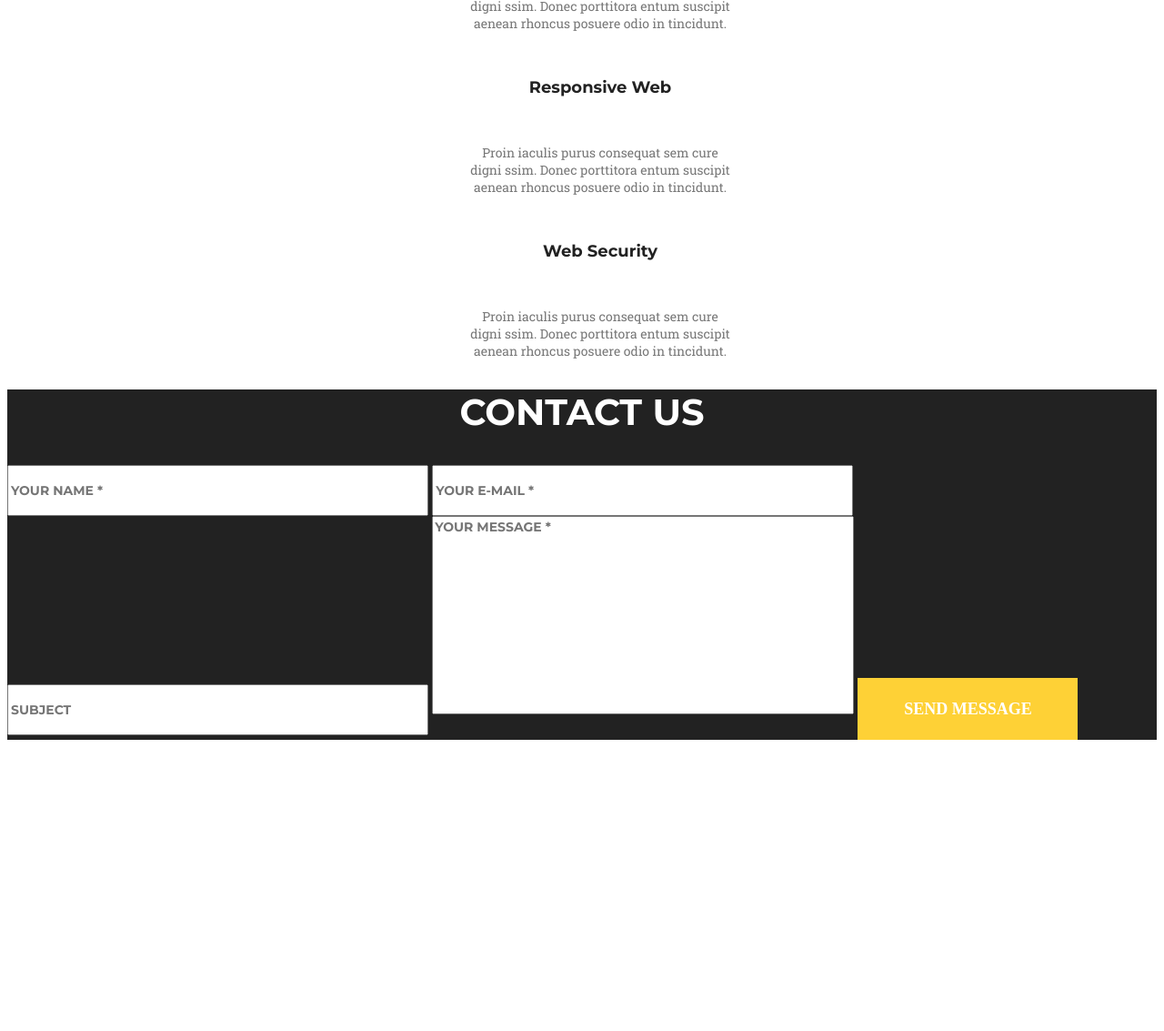
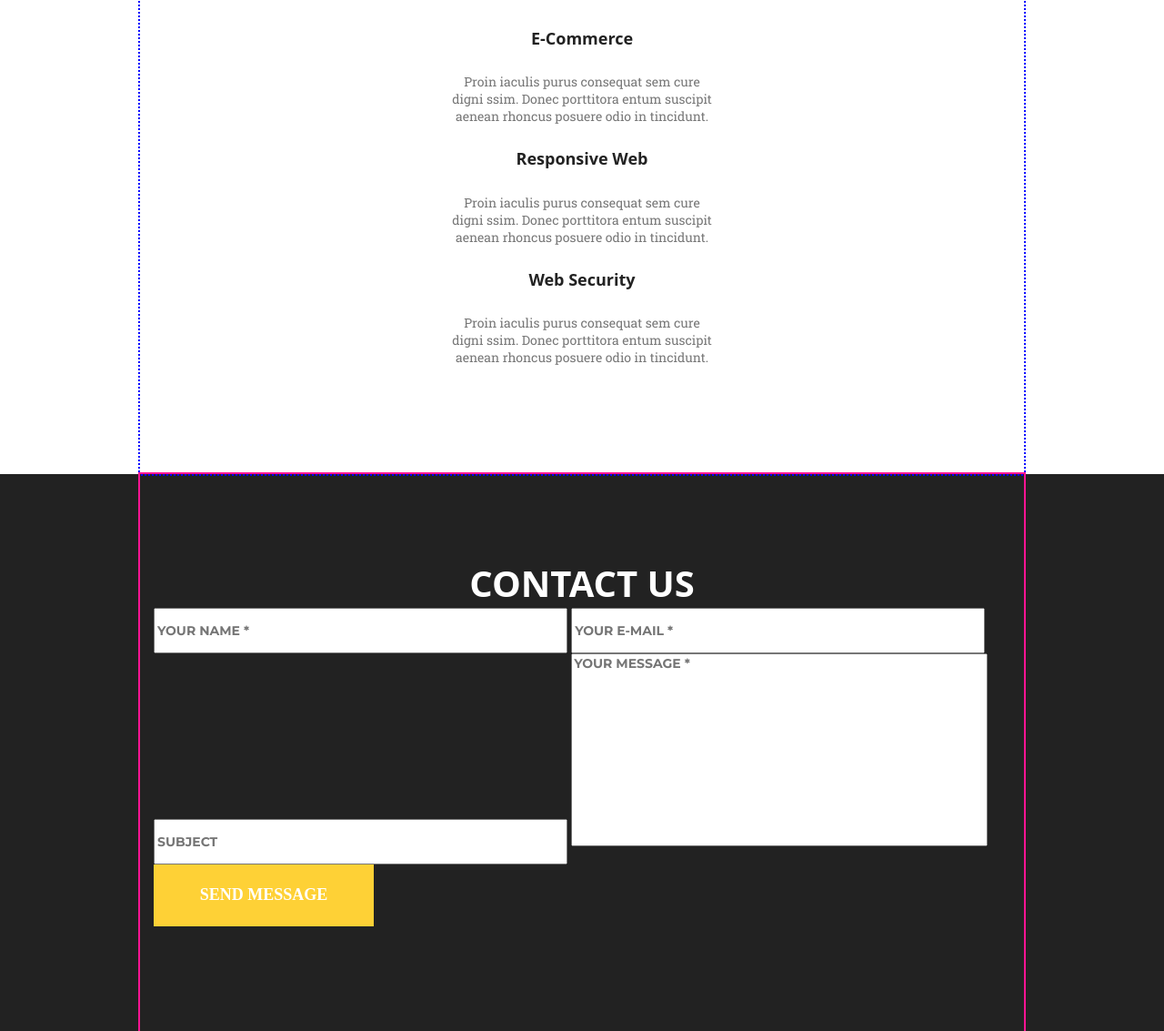
Before and after one commit to Taisia-Levchenko/GOLDEN, a plain HTML site: page index.html in a window 1280 px wide. Shown: the part 409-1542 px from the top of the page at 91% size. Before the commit the page ends 1230 px from the top, so only its background shows below. Drawn offline with nearby package versions, Linux system fonts and the light colour scheme; a web font is replaced by a local one.

Commit message:
add containers

```diff
--- a/index.html
+++ b/index.html
@@ -1,17 +1,25 @@
 <!DOCTYPE html>
 <html lang="en">
   <head>
-    <meta charset="UTF-8">
-    <meta name="viewport" content="width=device-width, initial-scale=1.0">
+    <meta charset="UTF-8" />
+    <meta name="viewport" content="width=device-width, initial-scale=1.0" />
     <title>Golden</title>
-    <link rel="stylesheet" href="./styles.css">
+    <link rel="stylesheet" href="./styles.css" />
+    <link
+      rel="stylesheet"
+      href="https://cdnjs.cloudflare.com/ajax/libs/modern-normalize/2.0.0/modern-normalize.min.css"
+    />
 
-    <link rel="preconnect" href="https://fonts.googleapis.com">
-    <link rel="preconnect" href="https://fonts.gstatic.com" crossorigin>
-    <link href="https://fonts.googleapis.com/css2?family=Bilbo+Swash+Caps&family=Montserrat:wght@400;700&family=Roboto+Slab&display=swap" rel="stylesheet">
+    <link rel="preconnect" href="https://fonts.googleapis.com" />
+    <link rel="preconnect" href="https://fonts.gstatic.com" crossorigin />
+    <link
+      href="https://fonts.googleapis.com/css2?family=Bilbo+Swash+Caps&family=Montserrat:wght@400;700&family=Roboto+Slab&display=swap"
+      rel="stylesheet"
+    />
   </head>
   <body>
     <header class="header">
+      <div class="container">
         <!-- До основної сторінки посилання в логотипі -->
         <a href="./index.html" class="logo">Golden</a>
 
@@ -34,36 +42,77 @@
             </li>
           </ul>
         </nav>
+      </div>
     </header>
 
-
     <main class="main">
+      <div class="container">
         <h1 class="main-title">Services</h1>
         <ul class="main-list">
           <li class="main-list_item">
             <h4 class="main-list_title">E-Commerce</h4>
-                <p class="main-list_text">Proin iaculis purus consequat sem cure <br>digni ssim. Donec porttitora entum suscipit <br>aenean rhoncus posuere odio in tincidunt.</p>
+            <p class="main-list_text">
+              Proin iaculis purus consequat sem cure <br />digni ssim. Donec
+              porttitora entum suscipit <br />aenean rhoncus posuere odio in
+              tincidunt.
+            </p>
           </li>
           <li class="main-list_item">
             <h4 class="main-list_title">Responsive Web</h4>
-                <p class="main-list_text">Proin iaculis purus consequat sem cure <br>digni ssim. Donec porttitora entum suscipit <br>aenean rhoncus posuere odio in tincidunt.</p>
+            <p class="main-list_text">
+              Proin iaculis purus consequat sem cure <br />digni ssim. Donec
+              porttitora entum suscipit <br />aenean rhoncus posuere odio in
+              tincidunt.
+            </p>
           </li>
           <li class="main-list_item">
             <h4 class="main-list_title">Web Security</h4>
-                <p class="main-list_text">Proin iaculis purus consequat sem cure <br>digni ssim. Donec porttitora entum suscipit <br>aenean rhoncus posuere odio in tincidunt.</p>
+            <p class="main-list_text">
+              Proin iaculis purus consequat sem cure <br />digni ssim. Donec
+              porttitora entum suscipit <br />aenean rhoncus posuere odio in
+              tincidunt.
+            </p>
           </li>
         </ul>
+      </div>
     </main>
     <footer class="footer">
+      <div class="container">
         <!-- Заголовок h2 тому що менш важливий -->
         <h2 class="footer-title">Contact us</h2>
         <form class="form">
-            <input type="text" name="username" placeholder="your Name *" required class="form-input">
-            <input type="email" name="email" placeholder="your e-mail *" required class="form-input">
-            <input type="text" name="subject" placeholder="subject" class="form-input">
-            <textarea name="comment" id="comment" cols="30" rows="10" placeholder="Your message *" required class="form-comment"></textarea>
+          <input
+            type="text"
+            name="username"
+            placeholder="your Name *"
+            required
+            class="form-input"
+          />
+          <input
+            type="email"
+            name="email"
+            placeholder="your e-mail *"
+            required
+            class="form-input"
+          />
+          <input
+            type="text"
+            name="subject"
+            placeholder="subject"
+            class="form-input"
+          />
+          <textarea
+            name="comment"
+            id="comment"
+            cols="30"
+            rows="10"
+            placeholder="Your message *"
+            required
+            class="form-comment"
+          ></textarea>
           <button type="submit" class="form-btn-submit">Send Message</button>
         </form>
+      </div>
     </footer>
   </body>
 </html>
--- a/styles.css
+++ b/styles.css
@@ -4,6 +4,12 @@
     --main-text: #777;
     --project-white: #FFF;
     --placeholder: #BBB;
+}
+.container {
+    width: 972px;
+    padding: 0px 15px;
+    outline: 2px solid red;
+    margin: 0 auto;
 }
 body {
     font-family: 'Montserrat', sans-serif;
@@ -18,7 +24,14 @@ ul {
 a {
     text-decoration: none;
 }
-
+ul, p, h2, h4 {
+    margin: 0;
+    padding: 0;
+}
+.header {
+    padding-top: 44px;
+    padding-bottom: 91px;
+}
 .logo {
     font-family: 'Bilbo Swash Caps', serif;
     font-size:36px;
@@ -31,6 +44,10 @@ a {
     font-size: 14px;
     line-height: 1.14;
     text-transform: uppercase;
+}
+.main .container {
+    padding-bottom: 119px;
+    outline: 2px dotted blue;
 }
 .main-title {
     color:var(--project-black);
@@ -53,9 +70,16 @@ a {
     font-size: 14px;
     text-align: center;
 }
+.footer .container {
+    padding-top: 92px;
+    padding-bottom: 115px;
+    outline: 2px double deeppink;
+}
 .footer {
     background-color: var(--project-black);
+
 }
+
 .footer-title {
     color:var(--project-white);
     text-align: center;
```
Lines whose indentation alone changed are shown as unchanged.
